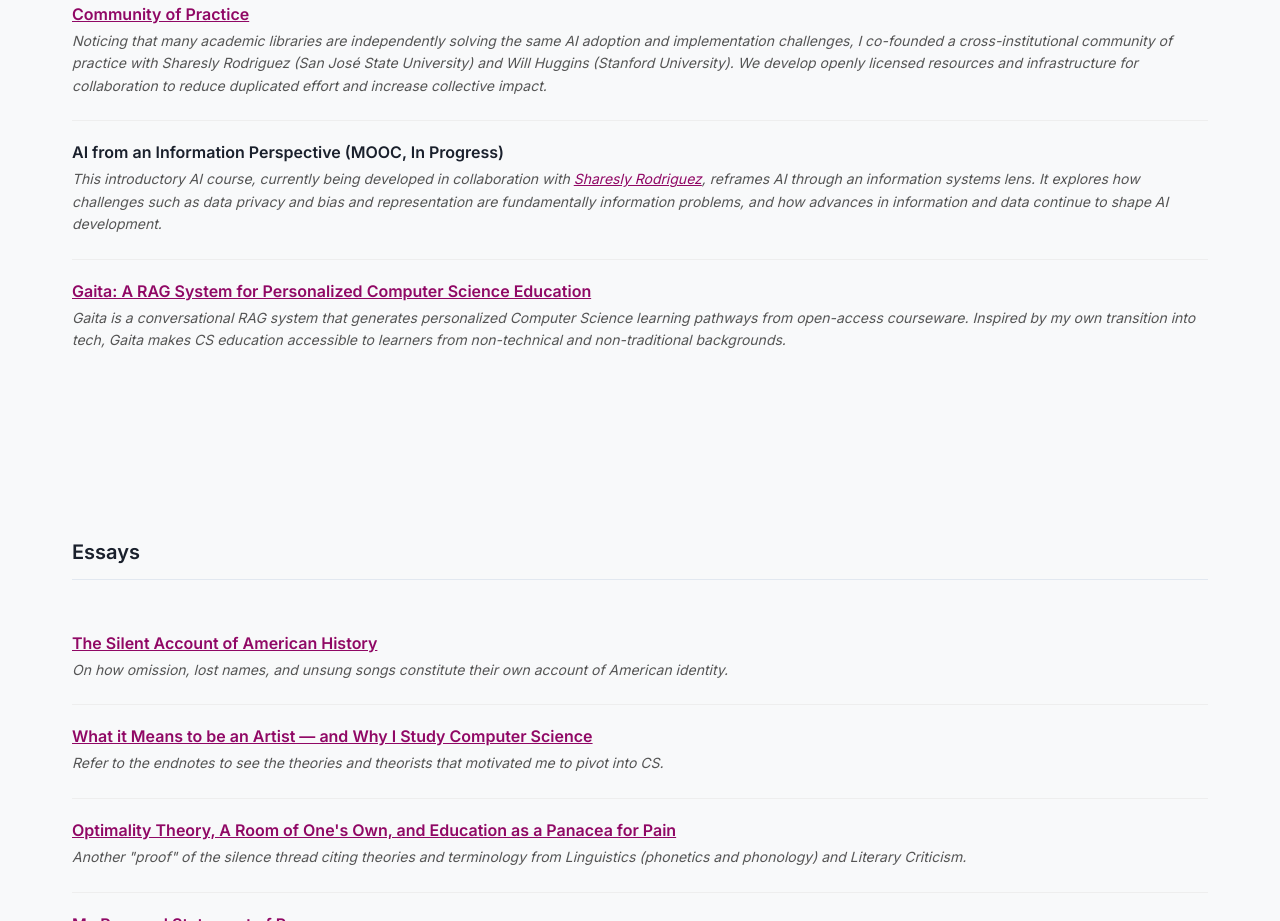
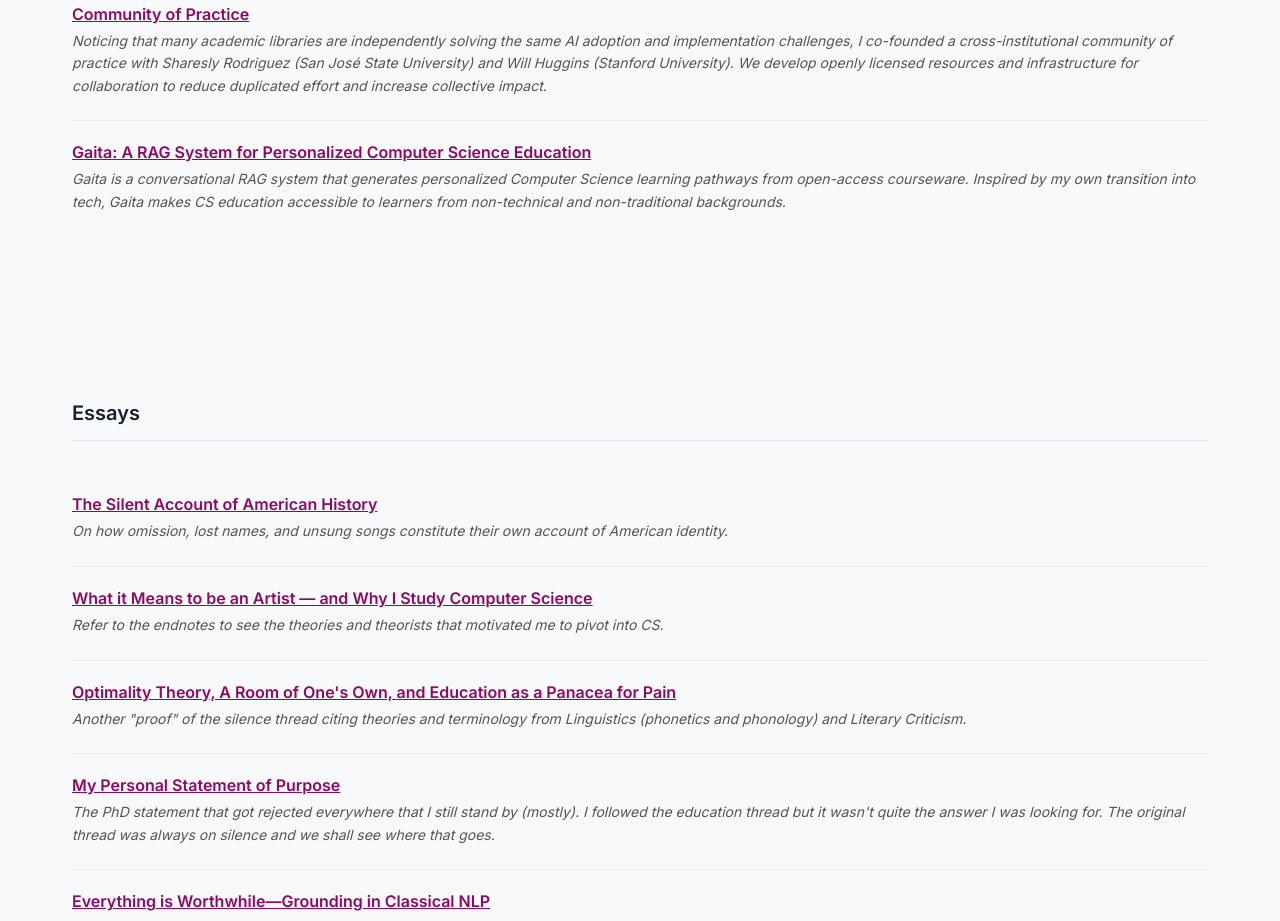
Before and after one commit to Lois-Wong/lois-wong.github.io, a plain HTML site: page index.html in a window 1280 px wide. Shown: the part 1620-2541 px from the top of the page. Drawn offline with Linux system fonts and the light colour scheme; some icons are missing.

Commit message:
move a project to other place

```diff
--- a/index.html
+++ b/index.html
@@ -162,14 +162,6 @@
                         for collaboration to reduce duplicated effort and increase collective impact.</i></p>
                 </div>
 
-
-                <div class="talk">
-                    <h4>AI from an Information Perspective (MOOC, In Progress)</h4>
-                    <p><i>This introductory AI course, currently being developed in collaboration with
-                        <a href="https://library.sjsu.edu/prf.php?id=5c670c39-7cdb-11ed-9922-0ad758b798c3">Sharesly Rodriguez</a>,
-                        reframes AI through an information systems lens. It explores how challenges such as data privacy and bias and representation are fundamentally information problems, and how advances
-                        in information and data continue to shape AI development.</i></p>
-                </div>
 
                 <div class="talk">
                     <h4><a href="https://trygaita.lovable.app/">Gaita: A RAG System for Personalized Computer Science Education</a></h4>
```
